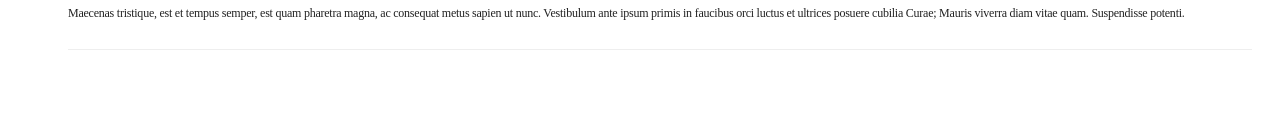
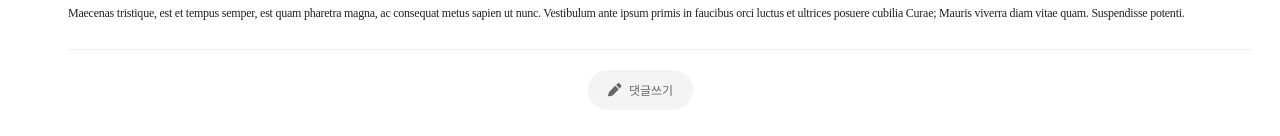
Before and after one commit to a-daily-diary/ADD.FE, a Next.js app: page /diary/1 in a window 1280 px wide. Shown: the part 1654-1790 px from the top of the page. Before the commit the page ends 1764 px from the top, so only its background shows below. Built offline with nearby package versions, Linux system fonts and the light colour scheme; what emotion-reset would draw is missing.

Commit message:
💄 #48 - 댓글쓰기 버튼 UI 구현
- label을 이용하여 클릭 시 댓글 입력 창으로 포커스 이동 구현

```diff
--- a/src/pages/diary/[id].tsx
+++ b/src/pages/diary/[id].tsx
@@ -3,6 +3,7 @@ import Image from 'next/image';
 import { useRouter } from 'next/router';
 import { useEffect, useRef, useState } from 'react';
 import MoreIcon from 'assets/icons/more.svg';
+import ReplyIcon from 'assets/icons/reply.svg';
 import SendIcon from 'assets/icons/send_inactive.svg';
 import DiaryDetail from 'components/diary/DiaryDetail';
 import { COMMENT_LIST_MOCK_DATA } from 'mocks/CommentList';
@@ -91,9 +92,14 @@ const DiaryDetailPage = () => {
             가장 먼저 댓글을 남겨보세요.
           </NoCommentText>
         )}
+        <WriteReplyLabel htmlFor="replyTextarea">
+          <ReplyIcon />
+          <WriteReplyLabelText>댓글쓰기</WriteReplyLabelText>
+        </WriteReplyLabel>
         <ReplyContainer>
           <ReplyBox>
             <ReplyTextarea
+              id="replyTextarea"
               placeholder="댓글을 입력해주세요."
               rows={1}
               ref={replyTextareaRef}
@@ -116,7 +122,7 @@ const DiaryDetailPage = () => {
 export default DiaryDetailPage;
 
 const Section = styled.section`
-  margin-bottom: 52px;
+  margin-bottom: 92px;
   border-top: 6px solid ${({ theme }) => theme.colors.gray_eee};
 `;
 
@@ -192,6 +198,26 @@ const NoCommentText = styled.p`
   letter-spacing: -0.02em;
 `;
 
+const WriteReplyLabel = styled.label`
+  display: flex;
+  align-items: center;
+  justify-content: center;
+  gap: 6px;
+  width: 105px;
+  height: 40px;
+  margin: 20px auto 40px;
+  border-radius: 120px;
+  background-color: ${({ theme }) => theme.colors.bg_f4f4f4};
+`;
+
+const WriteReplyLabelText = styled.span`
+  margin-top: 2px;
+  color: ${({ theme }) => theme.colors.gray_666};
+  font-size: 12px;
+  font-weight: 500;
+  line-height: 100%;
+`;
+
 const ReplyContainer = styled.div`
   position: fixed;
   right: 0;
```
